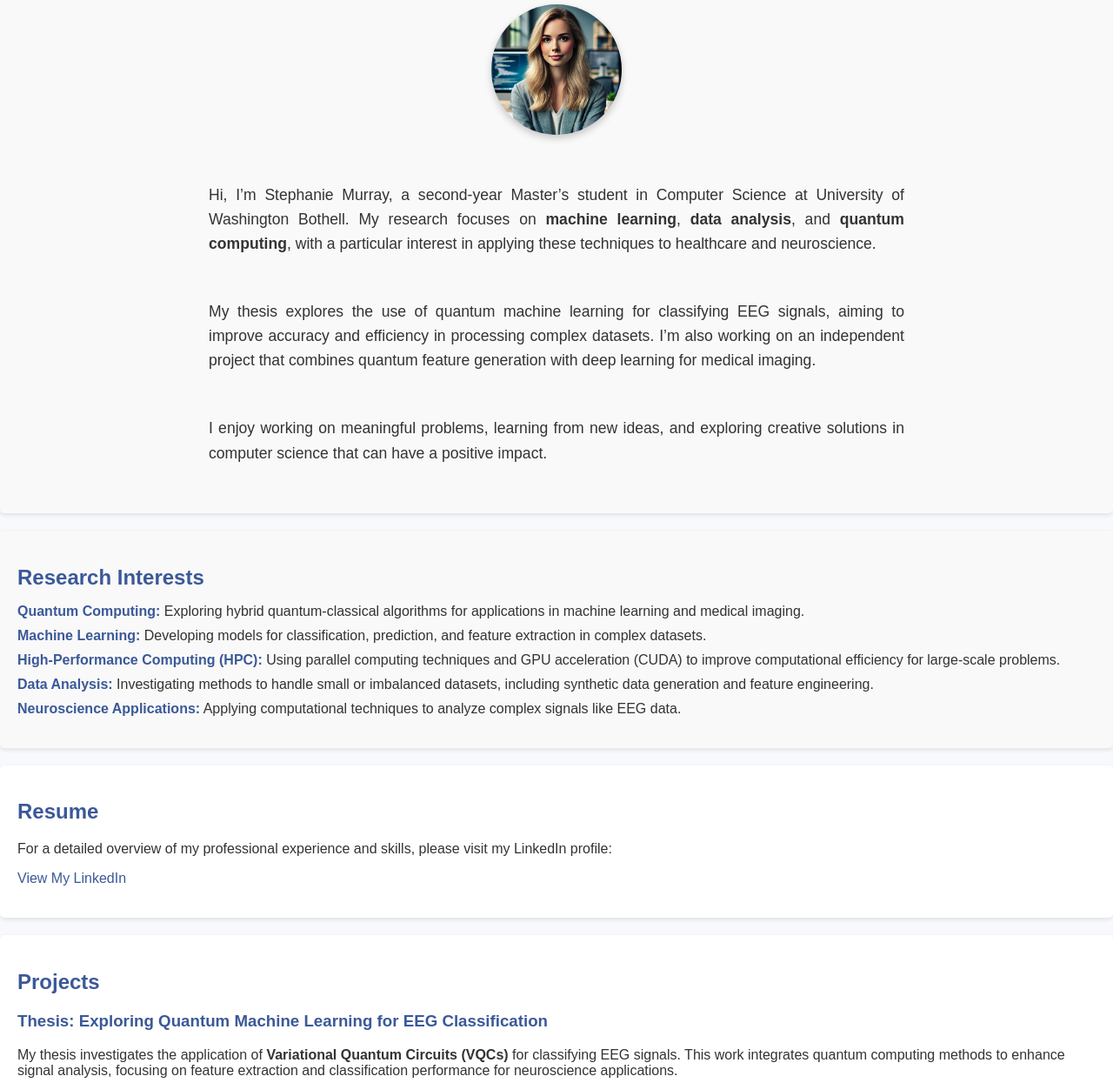
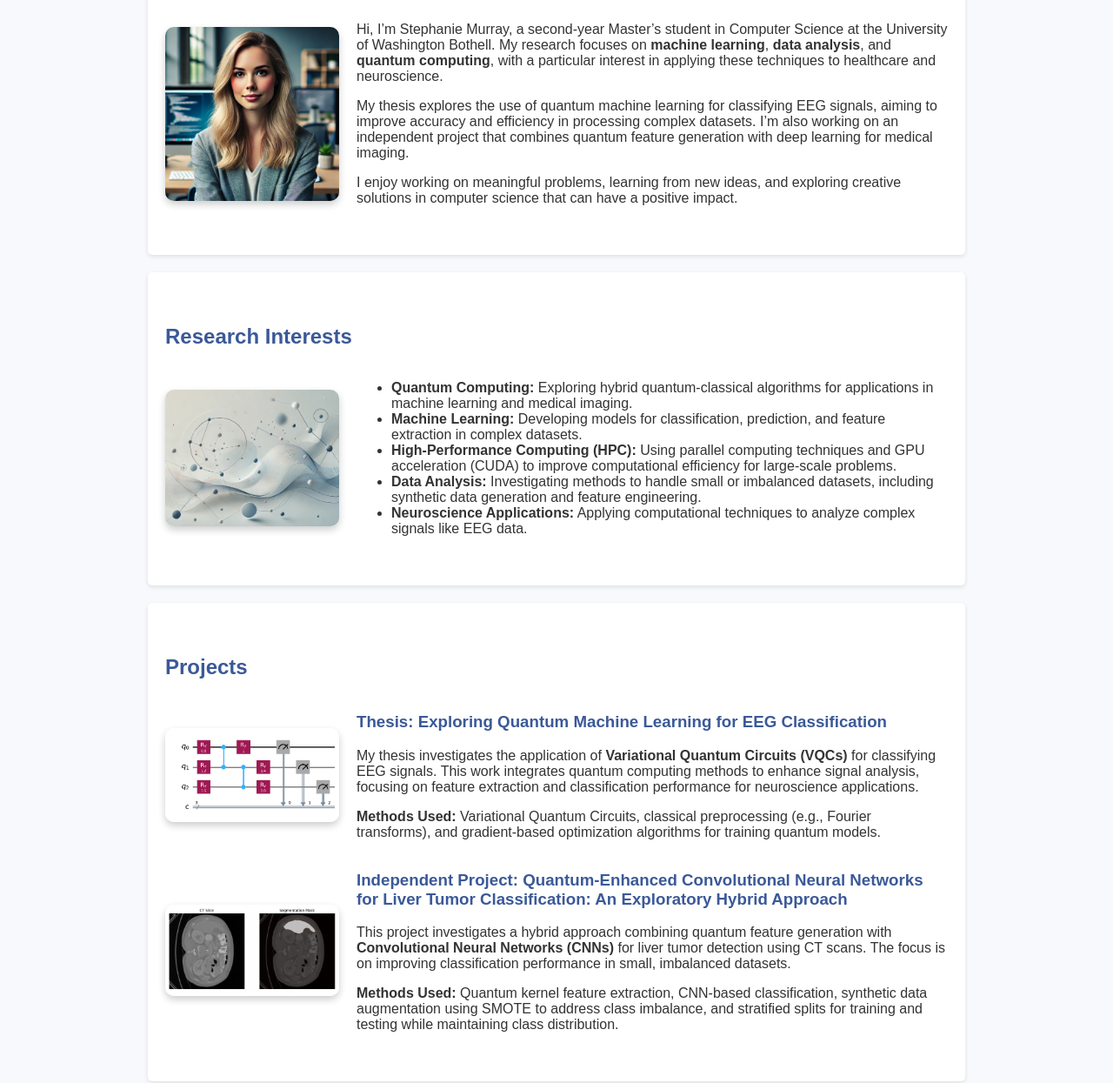
Before and after one commit to ssteph-sudo/site, a plain HTML site: page index.html in a window 1280 px wide. Shown: the part 419-1664 px from the top of the page at 87% size. Drawn offline with Linux system fonts and the light colour scheme.

Commit message:
More changes

```diff
--- a/index.html
+++ b/index.html
@@ -18,7 +18,6 @@
         <ul>
           <li><a href="#about">About Me</a></li>
           <li><a href="#research-interests">Research Interests</a></li>
-          <li><a href="#resume">Resume</a></li>
           <li><a href="#projects">Projects</a></li>
           <li><a href="#conferences">Conferences</a></li>
           <li><a href="#contact">Contact</a></li>
@@ -30,10 +29,11 @@
   <!-- About Me Section -->
   <section id="about">
     <h2>About Me</h2>
-      <div class="about-container">
-        <img src="profile-placeholder.jpg" alt="Stephanie Murray" class="about-img">
+    <div class="section-container">
+      <img src="profile-placeholder.jpg" alt="Stephanie Murray" class="section-img">
+      <div class="section-text">
         <p>
-          Hi, I’m Stephanie Murray, a second-year Master’s student in Computer Science at University of Washington Bothell. My research focuses on <strong>machine learning</strong>, <strong>data analysis</strong>, and <strong>quantum computing</strong>, with a particular interest in applying these techniques to healthcare and neuroscience.
+          Hi, I’m Stephanie Murray, a second-year Master’s student in Computer Science at the University of Washington Bothell. My research focuses on <strong>machine learning</strong>, <strong>data analysis</strong>, and <strong>quantum computing</strong>, with a particular interest in applying these techniques to healthcare and neuroscience.
         </p>
         <p>
           My thesis explores the use of quantum machine learning for classifying EEG signals, aiming to improve accuracy and efficiency in processing complex datasets. I’m also working on an independent project that combines quantum feature generation with deep learning for medical imaging.
@@ -42,11 +42,15 @@
           I enjoy working on meaningful problems, learning from new ideas, and exploring creative solutions in computer science that can have a positive impact.
         </p>
       </div>
+    </div>
   </section>
 
   <!-- Research Interests Section -->
   <section id="research-interests">
     <h2>Research Interests</h2>
+    <div class="section-container">
+      <img src="research.jpeg" alt="Research Interests" class="section-img">
+      <div class="section-text">
         <ul>
           <li><strong>Quantum Computing:</strong> Exploring hybrid quantum-classical algorithms for applications in machine learning and medical imaging.</li>
           <li><strong>Machine Learning:</strong> Developing models for classification, prediction, and feature extraction in complex datasets.</li>
@@ -54,75 +58,64 @@
           <li><strong>Data Analysis:</strong> Investigating methods to handle small or imbalanced datasets, including synthetic data generation and feature engineering.</li>
           <li><strong>Neuroscience Applications:</strong> Applying computational techniques to analyze complex signals like EEG data.</li>
         </ul>
-    </section>
-
-    <!-- Resume Section -->
-    <section id="resume">
-      <h2>Resume</h2>
-      <p>
-        For a detailed overview of my professional experience and skills, please visit my LinkedIn profile:
-      </p>
-      <p>
-        <a href="https://www.linkedin.com/in/s-a-murray/" target="_blank" class="btn-linkedin">View My LinkedIn</a>
-      </p>
+      </div>
+    </div>
   </section>
 
   <!-- Projects Section -->
   <section id="projects">
     <h2>Projects</h2>
 
-      <!-- Thesis Project -->
-      <div class="project">
+    <div class="section-container">
+      <img src="circuit_diagram.png" alt="Thesis Project" class="section-img">
+      <div class="section-text">
         <h3>Thesis: Exploring Quantum Machine Learning for EEG Classification</h3>
         <p>
           My thesis investigates the application of <strong>Variational Quantum Circuits (VQCs)</strong> for classifying EEG signals. This work integrates quantum computing methods to enhance signal analysis, focusing on feature extraction and classification performance for neuroscience applications.
         </p>
-        <p>
-          <strong>Methods Used:</strong> Variational Quantum Circuits, classical preprocessing (e.g., Fourier transforms), and gradient-based optimization algorithms for training quantum models.
-        </p>
+        <p><strong>Methods Used:</strong> Variational Quantum Circuits, classical preprocessing (e.g., Fourier transforms), and gradient-based optimization algorithms for training quantum models.</p>
+      </div>
+    </div>
 
-      </div>
-      <!-- Independent Project -->
-      <div class="project">
-        <h3>Independent Project: Hybrid Quantum-Classical Neural Networks for Medical Imaging</h3>
+    <div class="section-container">
+      <img src="segmentation.png" alt="Medical Imaging Project" class="section-img">
+      <div class="section-text">
+        <h3>Independent Project: Quantum-Enhanced Convolutional Neural Networks
+          for Liver Tumor Classification: An Exploratory
+          Hybrid Approach</h3>
         <p>
           This project investigates a hybrid approach combining quantum feature generation with <strong>Convolutional Neural Networks (CNNs)</strong> for liver tumor detection using CT scans. The focus is on improving classification performance in small, imbalanced datasets.
         </p>
-        <p>
-          <strong>Methods Used:</strong> Quantum kernel feature extraction, CNN-based classification, synthetic data augmentation using SMOTE to address class imbalance, and stratified splits for training and testing while maintaining class distribution.
-        </p>
-
+        <p><strong>Methods Used:</strong> Quantum kernel feature extraction, CNN-based classification, synthetic data augmentation using SMOTE to address class imbalance, and stratified splits for training and testing while maintaining class distribution.</p>
+      </div>
     </div>
   </section>
 
   <!-- Conferences Section -->
   <section id="conferences">
     <h2>Conferences</h2>
+    <div class="section-container">
+      <img src="sc24.png" alt="Conference SC24" class="section-img">
+      <div class="section-text">
         <p>
-        I attended <strong>Supercomputing 2024 (SC24) in November</strong>, a premier international conference on high-performance computing, quantum computing, networking, and storage.
-      </p>
+          I attended and volunteered at <strong>Supercomputing 2024 (SC24)</strong>, a premier international conference on high-performance computing, quantum computing, networking, and storage.
+    </div>
   </section>
 
   <!-- Contact Section -->
   <section id="contact">
     <h2>Contact</h2>
-          <p>Email: contact at stephaniemurray dot org</a></p>
-          <p>LinkedIn: <a href="https://www.linkedin.com/in/s-a-murray/" target="_blank">linkedin.com/in/s-a-murray</a></p>
+    <div class="section-container">
+      <img src="contact.jpg" alt="Contact" class="section-img">
+      <div class="section-text">
+        <p><strong>Email:</strong> contact at stephaniemurray dot org</p>
+        <p><strong> LinkedIn: </strong> <a href="https://www.linkedin.com/in/s-a-murray/" target="_blank">linkedin.com/in/s-a-murray</a></p>
+      </div>
+    </div>
   </section>
-      </main>
 
   <footer>
     <p>&copy; 2024 Stephanie Murray</p>
   </footer>
 </body>
 </html>
-
-<!-- Google tag (gtag.js) -->
-<script async src="https://www.googletagmanager.com/gtag/js?id=G-1T9M6M5HMH"></script>
-<script>
-  window.dataLayer = window.dataLayer || [];
-  function gtag(){dataLayer.push(arguments);}
-  gtag('js', new Date());
-
-  gtag('config', 'G-1T9M6M5HMH');
-</script>
--- a/styles.css
+++ b/styles.css
@@ -35,7 +35,7 @@ header {
   width: 100%;
   height: 100%;
   background: url('header-placeholder.jpg') center center/cover no-repeat;
-  opacity: 0.6; /* Makes the image subtle */
+  opacity: 0.6;
   z-index: -1;
 }
 
@@ -56,11 +56,9 @@ header p {
 }
 
 /* Navigation Bar */
-/* Navigation Bar */
 .navbar {
-  background-color: #3b5998; /* Muted blue background */
+  background-color: #3b5998;
   padding: 10px 0;
-  box-shadow: 0 2px 5px rgba(0, 0, 0, 0.1);
   position: sticky;
   top: 0;
   z-index: 1000;
@@ -71,16 +69,11 @@ header p {
   margin: 0;
   padding: 0;
   display: flex;
-  justify-content: center; /* Center aligns the links */
-  gap: 20px; /* Space between links */
-}
-
-.navbar li {
-  display: inline;
+  justify-content: center;
+  gap: 20px;
 }
 
 .navbar a {
-  text-decoration: none;
   color: white;
   font-size: 1em;
   font-weight: bold;
@@ -90,58 +83,35 @@ header p {
 }
 
 .navbar a:hover {
-  background-color: #2c477a; /* Darker blue on hover */
+  background-color: #2c477a;
 }
 
-/* About Me Section Styling */
-#about {
+/* Section Layout */
+section {
+  background: white;
   padding: 40px 20px;
-  text-align: center; /* Centers the text */
-  background-color: #f9f9f9; /* Light background for distinction */
-  border-radius: 5px; /* Soft rounded corners */
-  box-shadow: 0 2px 5px rgba(0, 0, 0, 0.1); /* Subtle shadow */
+  margin-bottom: 20px;
+  border-radius: 5px;
+  box-shadow: 0 2px 5px rgba(0, 0, 0, 0.1);
+  max-width: 900px;
+  margin: 20px auto;
 }
 
-#about h2 {
-  color: #3b5998;
-  margin-bottom: 20px; /* Space below the heading */
-  font-size: 2em;
-}
-
-#about p {
-  font-size: 1.1em; /* Slightly larger font size for readability */
-  line-height: 1.6; /* Improved line spacing */
-  margin: 15px auto;
-  max-width: 800px; /* Restricts text width for better readability */
-  text-align: justify; /* Makes the text blocks look cleaner */
-}
-
-.about-container {
+.section-container {
   display: flex;
-  flex-direction: column;
   align-items: center;
   gap: 20px;
 }
 
-.about-img {
-  width: 150px;
-  height: 150px;
-  border-radius: 50%;
-  box-shadow: 0 4px 8px rgba(0, 0, 0, 0.2);
-  margin-bottom: 20px;
+.section-text {
+  flex: 1;
 }
 
-/* Main Sections */
-main {
-  padding: 20px;
-}
-
-section {
-  background: white;
-  padding: 20px;
-  margin-bottom: 20px;
-  border-radius: 5px;
-  box-shadow: 0 2px 5px rgba(0, 0, 0, 0.1);
+.section-img {
+  width: 200px;
+  height: auto;
+  border-radius: 10px;
+  box-shadow: 0 4px 8px rgba(0, 0, 0, 0.2);
 }
 
 /* Footer */
@@ -152,29 +122,3 @@ footer {
   color: white;
   font-size: 0.9em;
 }
-/* Research Interests Section */
-#research-interests {
-  padding: 20px;
-  background-color: #f9f9f9; /* Subtle background */
-  border-radius: 5px;
-  box-shadow: 0 2px 5px rgba(0, 0, 0, 0.1);
-  margin-bottom: 20px;
-}
-
-#research-interests h2 {
-  color: #3b5998;
-  margin-bottom: 10px;
-}
-
-#research-interests ul {
-  list-style: none;
-  padding-left: 0;
-}
-
-#research-interests li {
-  margin-bottom: 10px;
-}
-
-#research-interests li strong {
-  color: #3b5998; /* Match theme color */
-}
```
Also changed, not shown: circuit_diagram.png (added), contact.jpg (added), research.jpeg (added), sc24.png (added), segmentation.png (added). Lines whose indentation alone changed are shown as unchanged.
